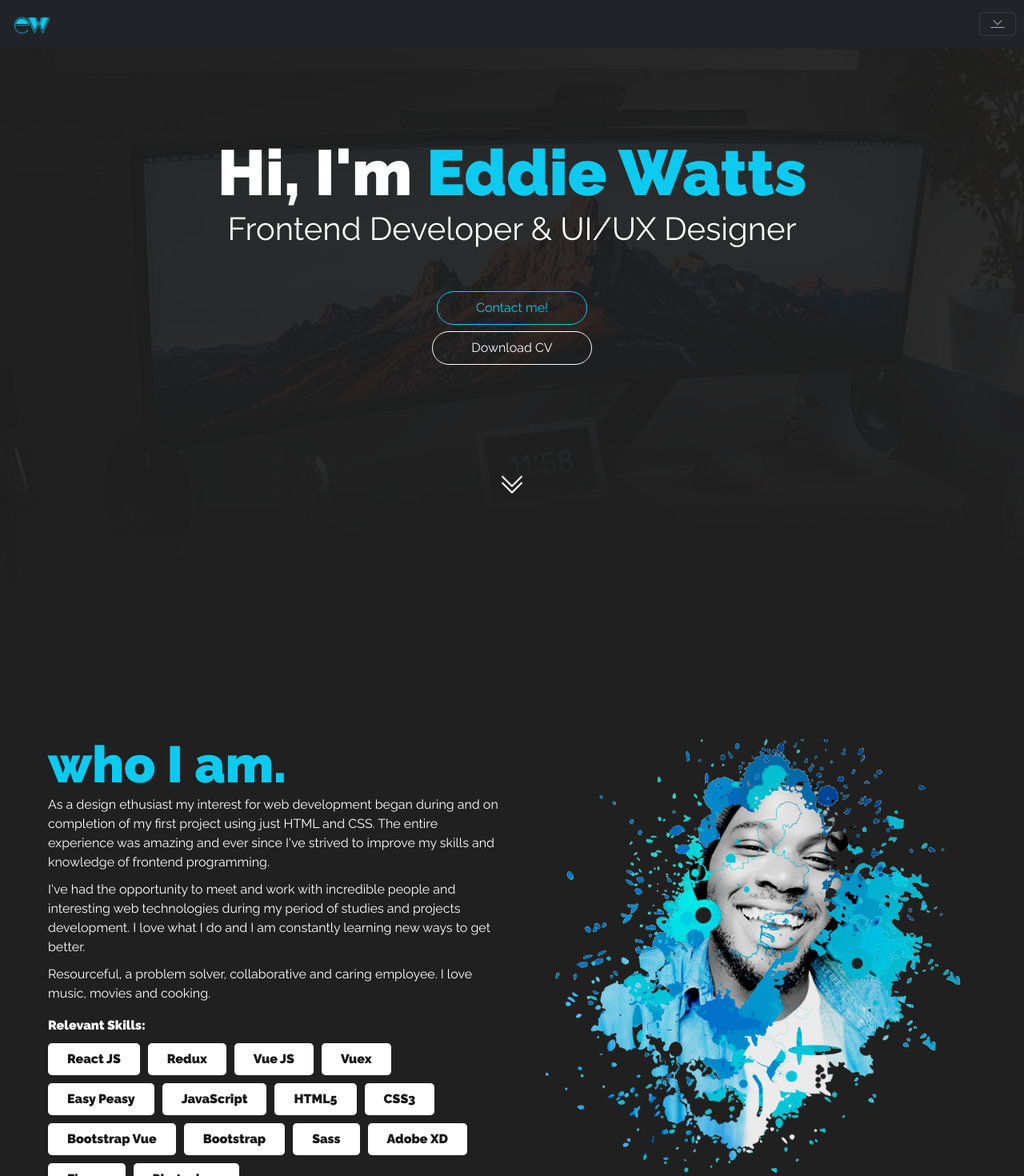
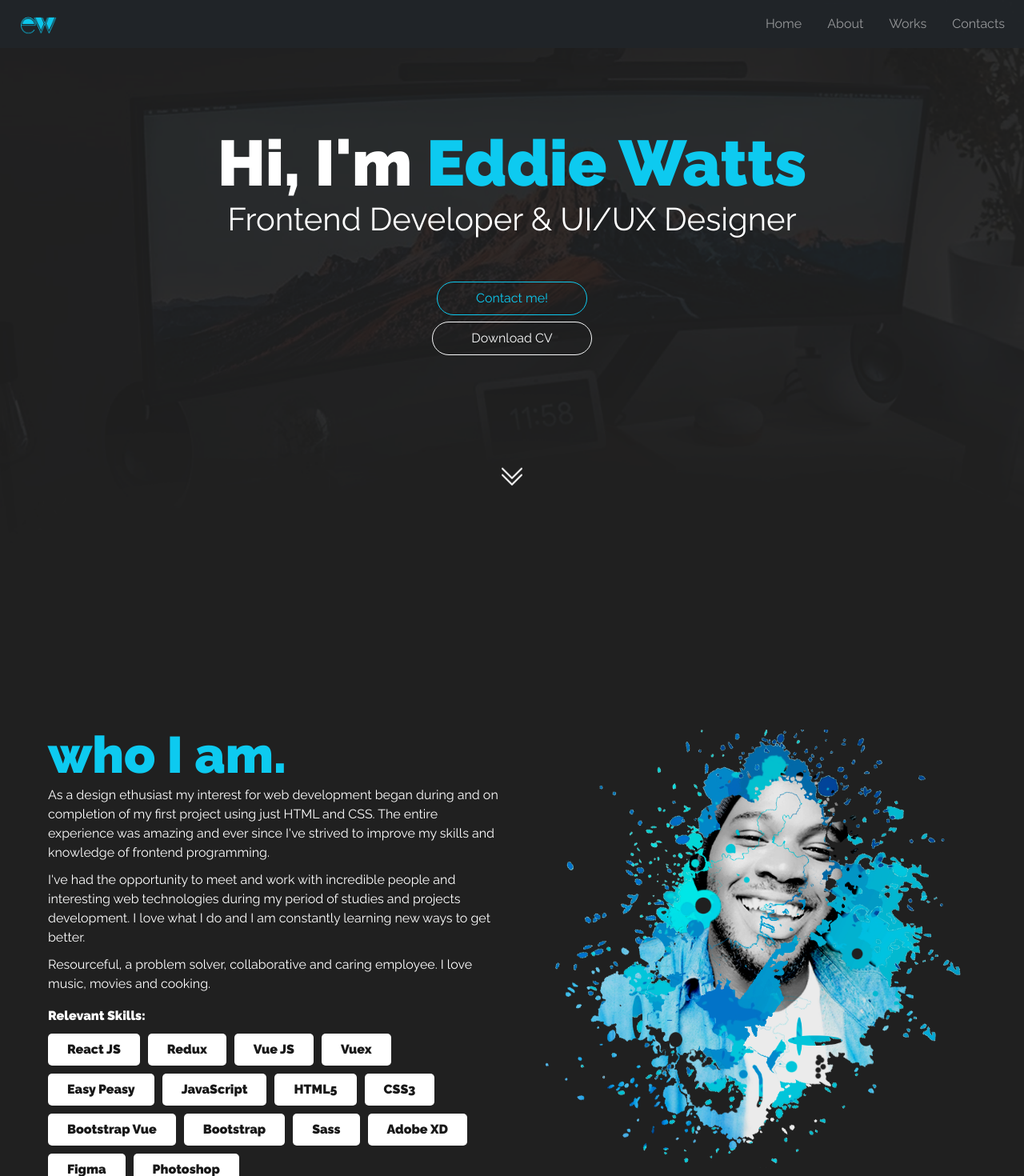
Before and after one commit to Edward-Watts/my-portfolio, a Vue app: page / in a window 1280 px wide. Shown: the top 1470 px of the page at 80% size. Built offline with nearby package versions, Linux system fonts and the light colour scheme.

Commit message:
edit(): changed work section and routes

```diff
--- a/src/Layout/Navigation/NavBar.vue
+++ b/src/Layout/Navigation/NavBar.vue
@@ -1,26 +1,20 @@
 <template>
   <div class="nav-container">
-    <b-navbar class="p-0" toggleable type="dark" variant="dark">
+    <b-navbar class="py-0 px-2" toggleable="lg" type="dark" variant="dark">
       <b-navbar-brand href="#home" class="p-0 w-10">
         <img src="../../assets/logo/eddie-watts.png" style="width: 60px; margin-left:10px;" alt="Eddie-Codo">
       </b-navbar-brand>
 
-      <b-navbar-toggle target="navbar-toggle-collapse" style="margin-right: 10px;">
-        <template #default="{ expanded }">
-          <b-icon v-if="expanded" icon="chevron-bar-up"></b-icon>
-          <b-icon v-else icon="chevron-bar-down"></b-icon>
-        </template>
-      </b-navbar-toggle>
+      <b-navbar-toggle target="nav-collapse"></b-navbar-toggle>
 
-      <b-collapse id="navbar-toggle-collapse" is-nav>
-        <!-- Right aligned nav items -->
-          <b-navbar-nav class="align-items-center">
-            <b-nav-item class="mb-2" href="#home">Home</b-nav-item>
-            <b-nav-item class="mb-2" href="#about">About</b-nav-item>
-            <b-nav-item class="mb-2" href="#works">Works</b-nav-item>
-            <b-nav-item class="mb-2" href="#contacts">Contacts</b-nav-item>
-          </b-navbar-nav>
-        </b-collapse>
+      <b-collapse id="nav-collapse" is-nav class="mr-2 justify-content-end">
+        <b-navbar-nav>
+          <b-nav-item class="mx-2" href="#home">Home</b-nav-item>
+          <b-nav-item class="mx-2" href="#about">About</b-nav-item>
+          <b-nav-item class="mx-2" href="#works">Works</b-nav-item>
+          <b-nav-item class="mx-2" href="#contacts">Contacts</b-nav-item>
+        </b-navbar-nav>
+      </b-collapse>
     </b-navbar>
   </div>
 </template>
@@ -41,7 +35,7 @@ export default {
 
 <style scoped>
 .nav-container {
-  position: sticky;
+  position: fixed;
   opacity: 98%;
   top: 0;
   width: 100%;
--- a/src/Router/routes.js
+++ b/src/Router/routes.js
@@ -5,20 +5,5 @@ export default [
         path: '/',
         name: 'Home',
         component: () => import('@/views/Home/Home.vue')
-    },
-    {
-        path: '/works/flyers&logos',
-        name: 'Flyers',
-        component: () => import('@/views/Works/Flyers/Flyers.vue')
-    },
-    {
-        path: '/works/user-interface',
-        name: 'User-Interface',
-        component: () => import('@/views/Works/UI/UI.vue')
     }
-    // {
-    //     path: '/blog',
-    //     name: 'Blog',
-    //     component: () => import('@/views/Blog/Blog.vue')
-    // }
 ]
--- a/src/views/Works/Flyers/Flyers.vue
+++ b/src/components/works.vue
@@ -18,23 +18,26 @@
         <div
             class="designs mx-2"
             v-for="flyer in flyers" :key="flyer.name">
-          <img :src="require('../../../assets/designs/flyers/' + flyer.photo)" />
+          <img :src="require('../assets/designs/flyers/' + flyer.photo)" />
         </div>
         <div
             class="designs mx-2"
             v-for="logo in logos" :key="logo.name">
-          <img :src="require('../../../assets/designs/logos/' + logo.photo)" />
+          <img :src="require('../assets/designs/logos/' + logo.photo)" />
         </div>
     </div>
   </div>
 </template>
 
 <script>
-import * as data from '../../../utils/designs'
+import * as data from '../utils/designs'
 export default {
-    name: 'Flyers',
+    name: 'Works',
     components: {
 
+    },
+    props: {
+      data: Object
     },
     data () {
       return {
@@ -48,6 +51,9 @@ export default {
     methods: {
       showToast () {
         this.$toast.info('Please scroll down')
+        console.log(this.data)
+        console.log(this.flyers)
+        console.log(this.logos)
       }
     }
 }
--- a/src/utils/designs.js
+++ b/src/utils/designs.js
@@ -68,7 +68,7 @@ export let logos =[
         info: ''
     },
     {
-        name: 'AssistCon',
+        name: 'AssistCon Logo',
         photo: 'assistcon.png',
         info: ''
     },
@@ -78,7 +78,7 @@ export let logos =[
         info: ''
     },
     {
-        name: 'GH-frantoma',
+        name: 'GH-frantoma Logo',
         photo: 'gh-frantoma.png',
         info: ''
     },
--- a/src/views/Home/Home.vue
+++ b/src/views/Home/Home.vue
@@ -1,6 +1,6 @@
 <template>
   <div>
-    <section id="home" class="section">
+    <section id="home" class="section pt-5">
       <div class="row pt-5">
         <div class="title mt-5">
           <div class="col-12">Hi, I'm <span style="color: #0dcaf0;">Eddie Watts</span></div>
@@ -32,7 +32,7 @@
         </div>
       </div>
     </section>
-    <section id="about" class="section">
+    <section id="about" class="section pt-5">
       <div class="row my-5 px-5">
         <div class="col-12 col-lg-6 d-flex align-items-center">
           <div class="reveal" >
@@ -60,7 +60,7 @@
         </div>
       </div>
     </section>
-    <section id="works" class="section align-items-center justify-content-flex-start">
+    <section id="works" class="section pt-5 align-items-center justify-content-flex-start">
       <div class="row mt-5 pt-3 px-5">
         <div class="col-12 col-lg-6">
           <div class="reveal">
@@ -78,21 +78,26 @@
         <div class="pic-container col-12 mt-3 d-flex justify-content-flex-start align-items-center" style="z-index: 1;">
           <div
           class="pic webapp col-12 col-md-4 mx-3 d-flex justify-content-center align-items-center"
-          @click="$router.push('/works/webapps')">
+          @click="showWeb">
 
           </div>
           <div class="pic ui col-12 col-md-4 mx-3 d-flex justify-content-center align-items-center"
-          @click="$router.push('/works/user-interface')">
+          @click="showUI">
 
           </div>
           <div class="pic flyer col-12 col-md-4 mx-3 d-flex justify-content-center align-items-center"
-          @click="$router.push('/works/flyers&logos')">
+          @click="showFlyer">
 
           </div>
         </div>
       </div>
+
+      <div v-if="show">
+        <Works :data="data"/>
+      </div>
+
     </section>
-    <section id="contacts" class="section">
+    <section id="contacts" class="section pt-5">
       <div class="row my-1 px-5">
         <div class="col-12 col-lg-6 d-block align-self-center">
           <div class="reveal">
@@ -139,17 +144,28 @@
   import Stack from '../../components/stack.vue'
   import Social from '../../components/social-media.vue'
   import Footer from '../../components/footer.vue'
+  import Works from '../../components/works.vue'
+  import * as data from '../../utils/designs'
 
   export default {
     name: 'Home',
     components: {
       Stack,
       Social,
-      Footer
+      Footer,
+      Works
     },
     data () {
       return {
-
+        data: null,
+        webapp: null,
+        ui: null,
+        flyer: null,
+        show: false,
+        designs: {
+          flyers: data.flyers,
+          logos: data.logos
+        }
       }
     },
 
@@ -179,6 +195,31 @@
             reveals[i].classList.remove("active");
           }
         }
+      },
+
+      showFlyer () {
+        this.show = true
+        this.webapp = false
+        this.ui = false
+        this.flyer = true
+        if (this.flyer) {
+          this.data = this.designs
+          console.log(this.data)
+        }
+
+      },
+      showUI () {
+        this.show = true
+        this.webapp = false
+        this.ui = true
+        this.flyer = false
+
+      },
+      showWeb () {
+        this.show = true
+         this.webapp = true
+        this.ui = false
+        this.flyer = false
       }
     }
   }
@@ -190,6 +231,17 @@
   }
   p {
      margin-bottom: 10px;
+  }
+  img {
+    width: inherit;
+    border-radius: 10px;
+  }
+  .designs {
+    height:300px;
+    width: 300px;
+    margin-bottom: 20px;
+    text-align: center;
+    transition: 0.4s all ease;
   }
   .section {
     display: block;
```
